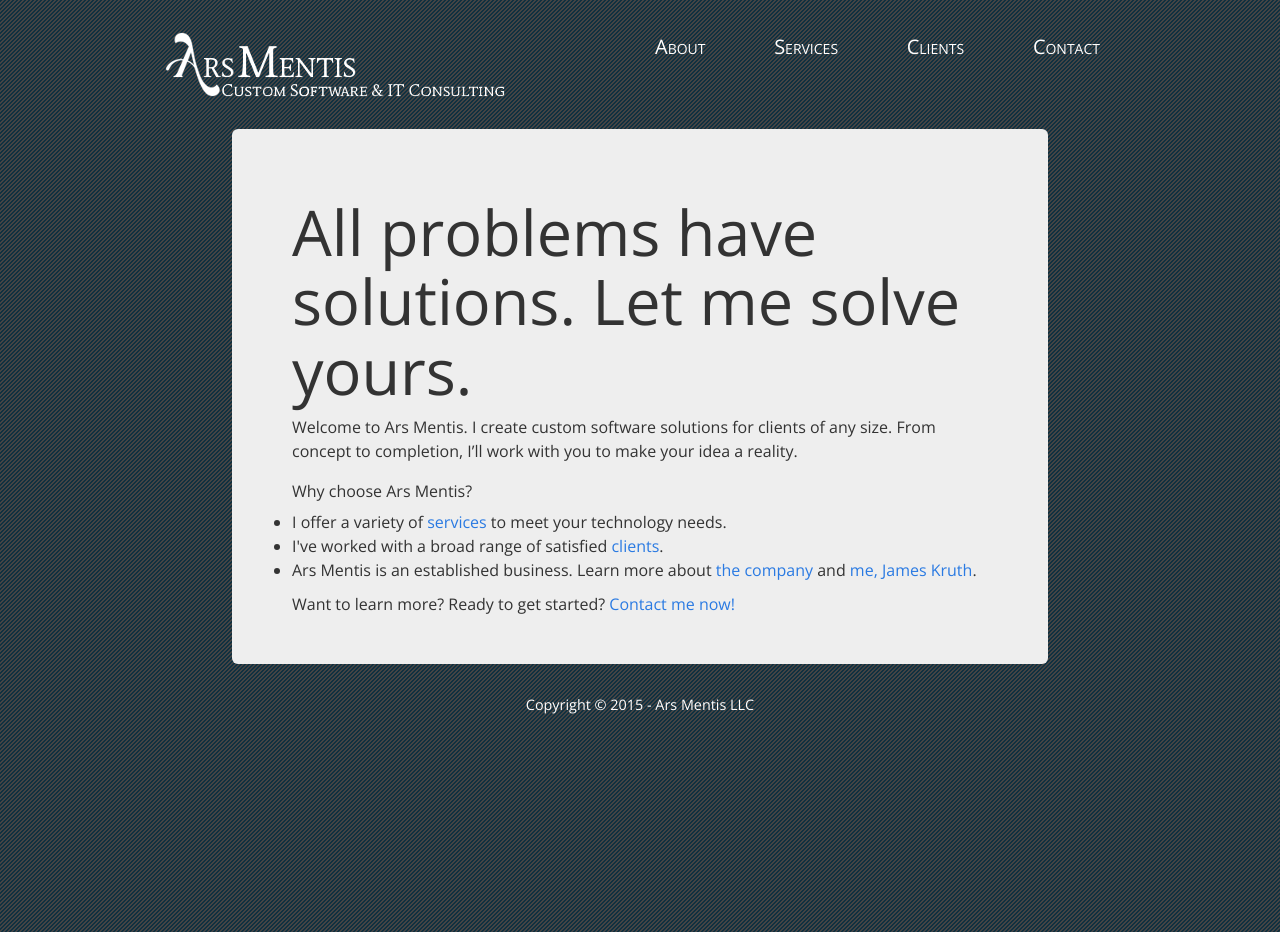
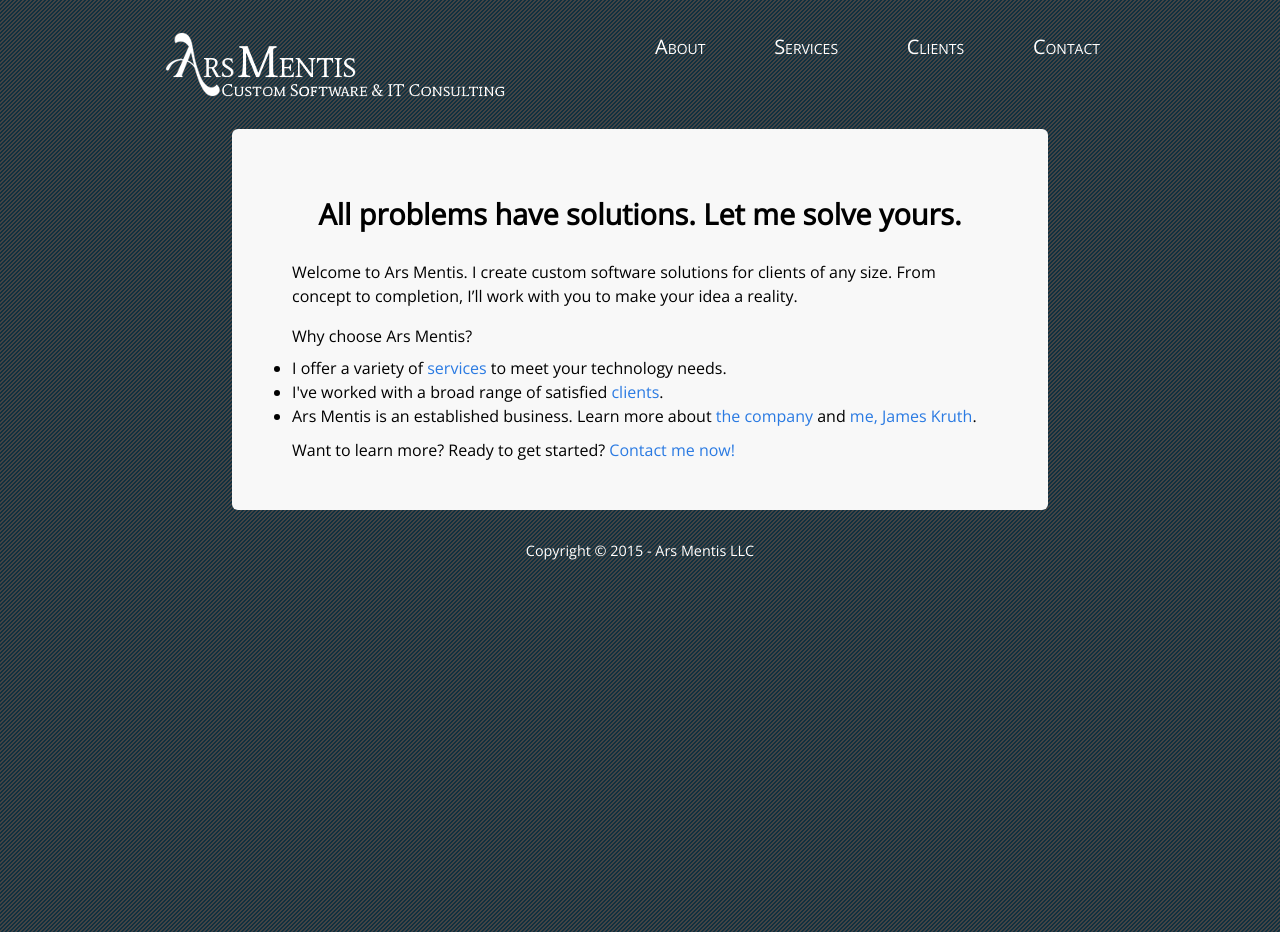
Before and after one commit to arsmentis/arsmentis-jekyll, a Jekyll site: the page built from index.html, in a window 1280 px wide. Built offline with Jekyll 4.4.1, drawn with Linux system fonts in a browser that asks for light colours; nearby versions of some CDN libraries.

Commit message:
working on #1, #2: attempting to fix font styles and content layout

```diff
--- a/_layouts/page.html
+++ b/_layouts/page.html
@@ -2,6 +2,6 @@
 layout: default
 ---
 <div class="jumbotron">
-  <h1>{{ page.title }}</h1>
+  <h1 class="page-title">{{ page.title }}</h1>
   <article>{{ content }}</article>
 </div>
--- a/css/main.css
+++ b/css/main.css
@@ -12,11 +12,12 @@
   font-size: 16px;
   line-height: 1.5;
   font-weight: 300;
+  color: #000;
   background-image: url('../img/line-tile.png');
   background-repeat: repeat;
 }
 
-h1, h2, h3, h4, h5, h6 { font-size: 100%; font-weight: 400; }
+h1, h2, h3, h4, h5, h6 { font-size: 100%; font-weight: 400;}
 
 a         { color: #2a7ae2; text-decoration: none; }
 a:hover   { color: #000; text-decoration: underline; }
@@ -34,7 +35,7 @@
 /* Jumbotron */
 
 .jumbo-container {
- width: 846px;
+  width: 846px;
 }
 
 /* Navigation */
@@ -69,6 +70,18 @@
   font-size: 20px;
 }
 
+/* Site content */
+
+article .home-title {
+  font-size: 1.8em;
+  font-weight: bold;
+  text-align: center;
+  line-height: 1.2em;
+  margin-bottom: 1em;
+  margin-top: 0;
+
+}
+
 /* Site footer */
 
 #footer-text {
--- a/index.html
+++ b/index.html
@@ -7,7 +7,7 @@
 footer: true
 ---
 
-<h1>All problems have solutions. Let me solve yours.</h1>
+<h1 class="home-title">All problems have solutions. Let me solve yours.</h1>
 
 Welcome to Ars Mentis. I create custom software solutions for clients of any size. From concept to completion, I’ll work with you to make your idea a reality.
 
```
Also changed, not shown: css/bootstrap.min.css.
